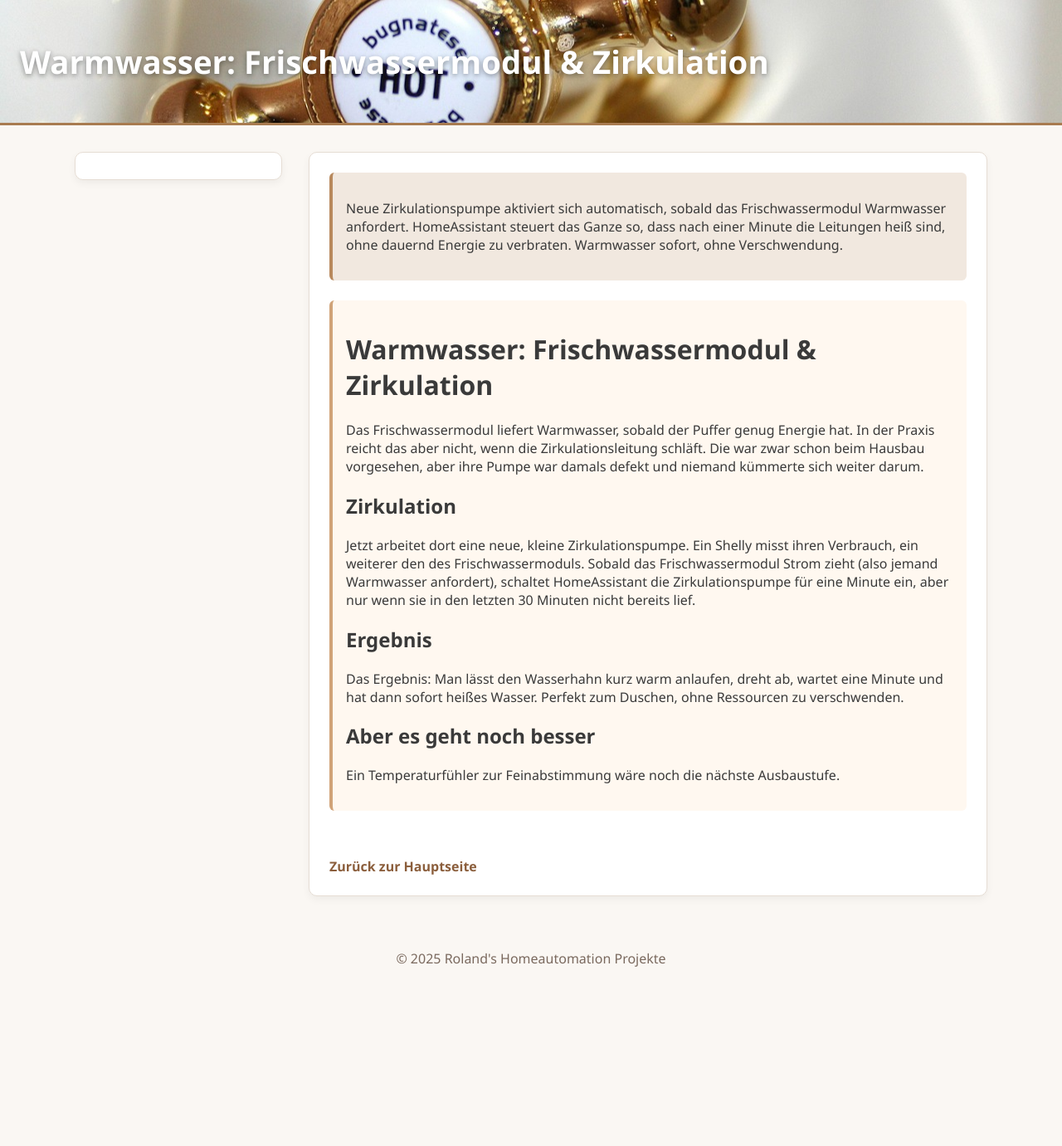
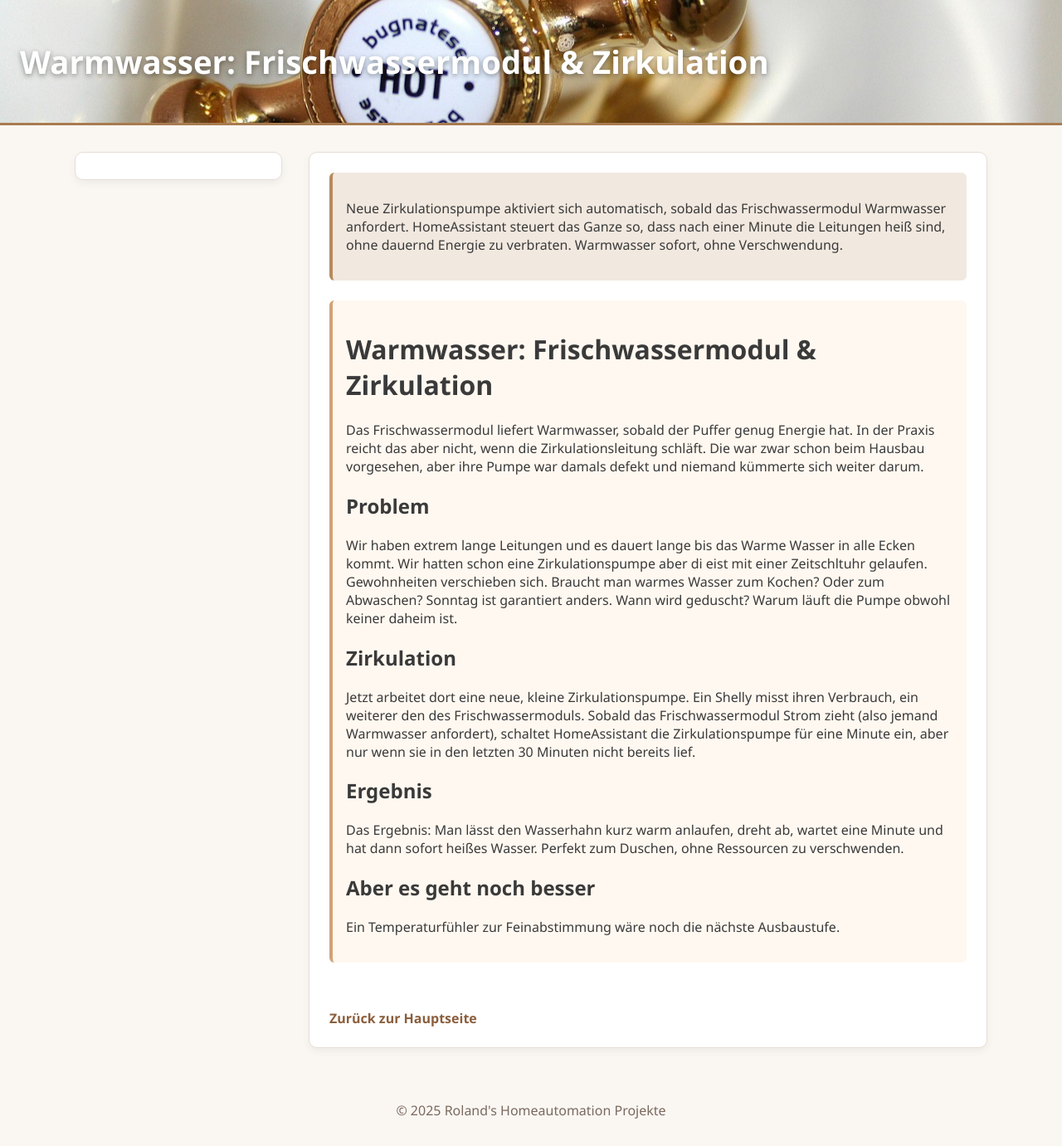
Before and after one commit to schu-r/homeautomation, a Jekyll site: the page built from projects/heizung-warmwasser.md, in a window 1280 px wide. Shown: the whole page at 83% size. Built offline with Jekyll 4.4.1, drawn with Linux system fonts in a browser that asks for light colours; before the commit the page ends 1198 px from its top, so only the background shows below that.

Commit message:
Add problem section for warm water delivery issues
Added a problem section discussing issues with warm water delivery and the previous circulation pump's limitations.

```diff
--- a/projects/heizung-warmwasser.md
+++ b/projects/heizung-warmwasser.md
@@ -8,6 +8,9 @@ summary: "Neue Zirkulationspumpe aktiviert sich automatisch, sobald das Frischwa
 # Warmwasser: Frischwassermodul & Zirkulation
 Das Frischwassermodul liefert Warmwasser, sobald der Puffer genug Energie hat. In der Praxis reicht das aber nicht, wenn die Zirkulationsleitung schläft. Die war zwar schon beim Hausbau vorgesehen, aber ihre Pumpe war damals defekt und niemand kümmerte sich weiter darum.
 
+## Problem
+Wir haben extrem lange Leitungen und es dauert lange bis das Warme Wasser in alle Ecken kommt. Wir hatten schon eine Zirkulationspumpe aber di eist mit einer Zeitschltuhr gelaufen. Gewohnheiten verschieben sich. Braucht man warmes Wasser zum Kochen? Oder zum Abwaschen? Sonntag ist garantiert anders. Wann wird geduscht? Warum läuft die Pumpe obwohl keiner daheim ist.
+
 ## Zirkulation
 Jetzt arbeitet dort eine neue, kleine Zirkulationspumpe. Ein Shelly misst ihren Verbrauch, ein weiterer den des Frischwassermoduls. Sobald das Frischwassermodul Strom zieht (also jemand Warmwasser anfordert), schaltet HomeAssistant die Zirkulationspumpe für eine Minute ein, aber nur wenn sie in den letzten 30 Minuten nicht bereits lief.
 
```
